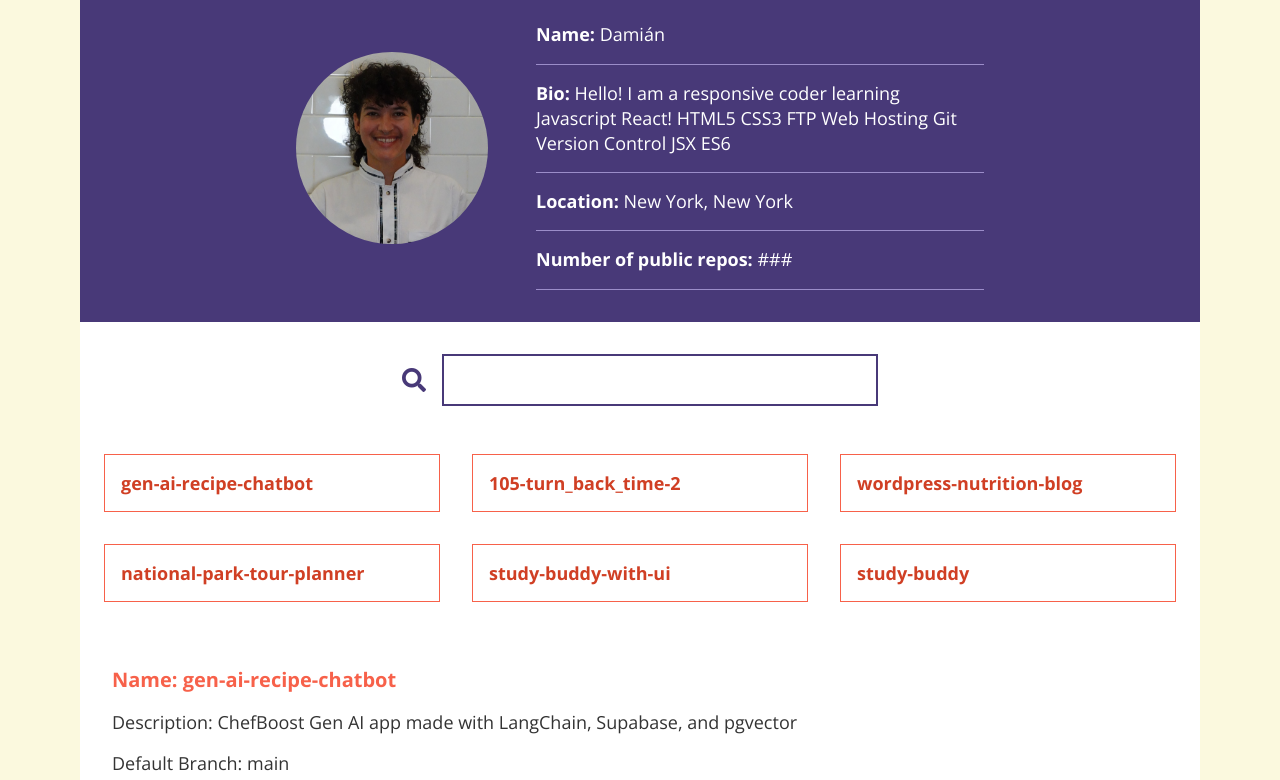
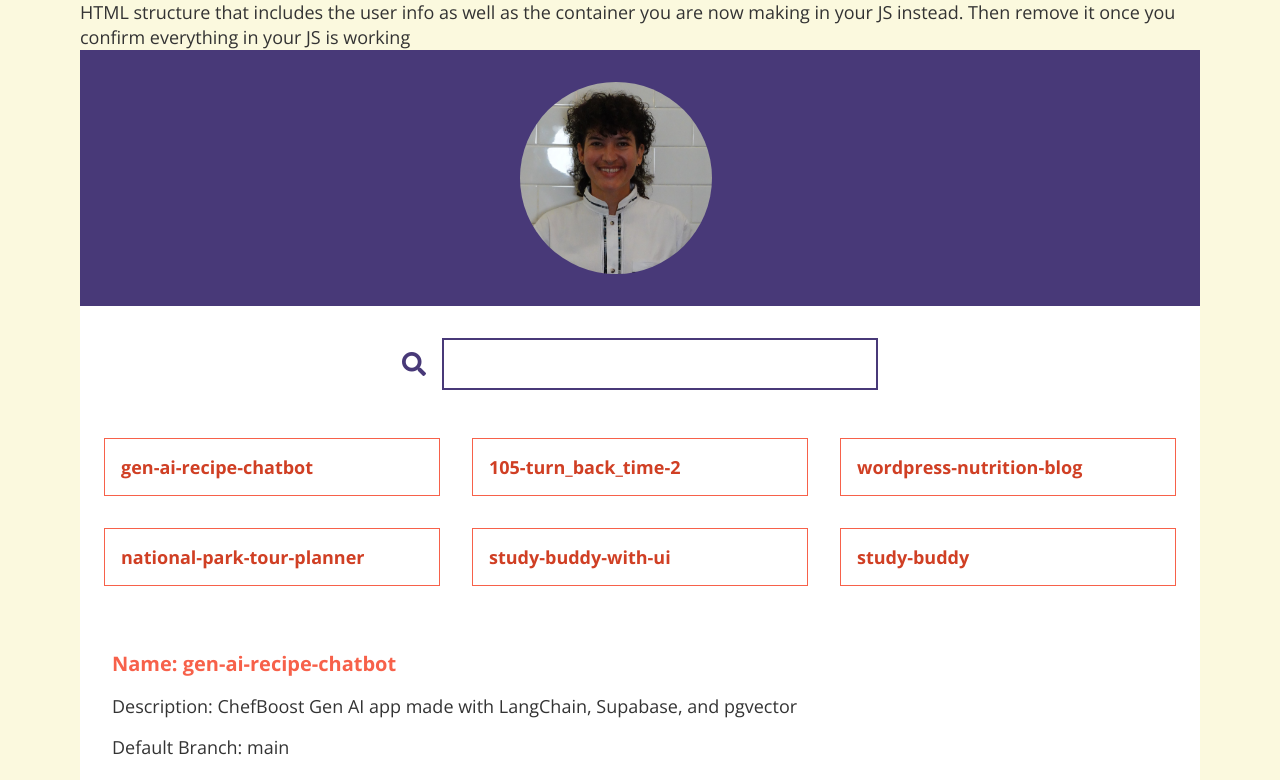
Before and after one commit to damiandev4/github-repo-gallery, a website: page index.html in a window 1280 px wide. Shown: the part 199-979 px from the top of the page. Drawn offline with nearby package versions, Linux system fonts and the light colour scheme.

Commit message:
Fetch User Data Step 2

```diff
--- a/index.html
+++ b/index.html
@@ -38,13 +38,16 @@
   </header>
 
   <main>
+    //  Now that you are using JavaScript to dynamically bring in this info and manipulate the DOM,
+    you can comment out the part of HTML structure that includes the user info as well as the container you are now making in your JS instead.
+    Then remove it once you confirm everything in your JS is working
     <section class="user-info">
       <img src="img/avatar.jpg" alt="Avatar of Damián">
-      <div class="user-details">
-        <p><strong>Name:</strong> Damián</p>
+      <div class="user-data">
+        <!-- <p><strong>Name:</strong> Damián</p>
         <p><strong>Bio:</strong> Hello! I am a responsive coder learning Javascript React! HTML5 CSS3 FTP Web Hosting Git Version Control JSX ES6</p>
         <p><strong>Location:</strong> New York, New York</p>
-        <p><strong>Number of public repos:</strong> ###</p>
+        <p><strong>Number of public repos:</strong> ###</p> -->
       </div>
     </section>
 
```
